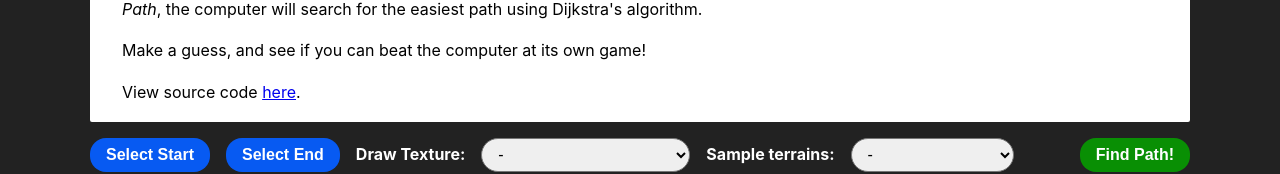
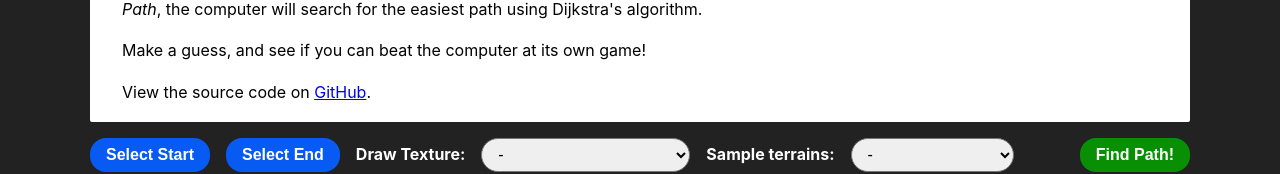
Before and after one commit to shanemcfadden/interactive-pathfinder, a React (Create React App) app: page / in a window 1280 px wide. Shown: the part 160-334 px from the top of the page. Built offline with nearby package versions, Linux system fonts and the light colour scheme.

Commit message:
Add View the source code on GitHub

```diff
--- a/src/settings/content.js
+++ b/src/settings/content.js
@@ -13,13 +13,13 @@ export const PAGE_DESCRIPTION = (
     </p>
     <p>Make a guess, and see if you can beat the computer at its own game!</p>
     <p>
-      View source code{' '}
+      View the source code on{' '}
       <a
         target="_blank"
         rel="noreferrer"
         href="https://github.com/shanemcfadden/interactive-pathfinder"
       >
-        here
+        GitHub
       </a>
       .
     </p>
```
